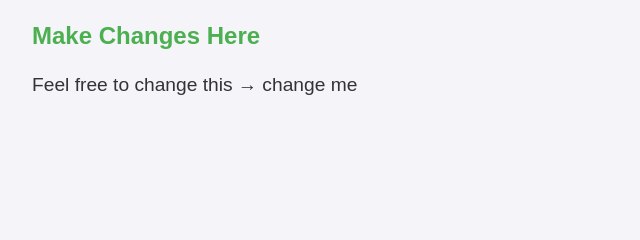
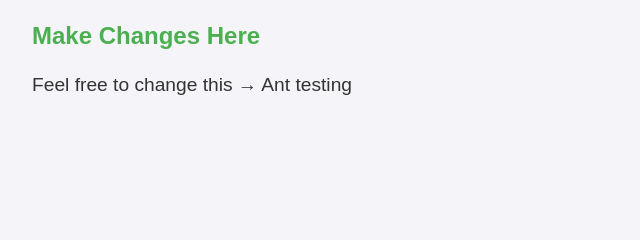
Before and after one commit to Hamed-Ayodeji/pr_testbot_test, a plain HTML site: page index.html in a window 1280 px wide. Shown: the part 390-630 px from the top of the page, 0-640 px from the left. Drawn offline with Linux system fonts and the light colour scheme.

Commit message:
Ant testing

```diff
--- a/index.html
+++ b/index.html
@@ -27,7 +27,7 @@
     </section>
     <section>
       <h2>Make Changes Here</h2>
-      <p>Feel free to change this &#8594; change me </p>
+      <p>Feel free to change this &#8594; Ant testing </p>
   </main>
   <footer>
     <p>&copy; 2024 My Beautiful Webpage</p>
```
